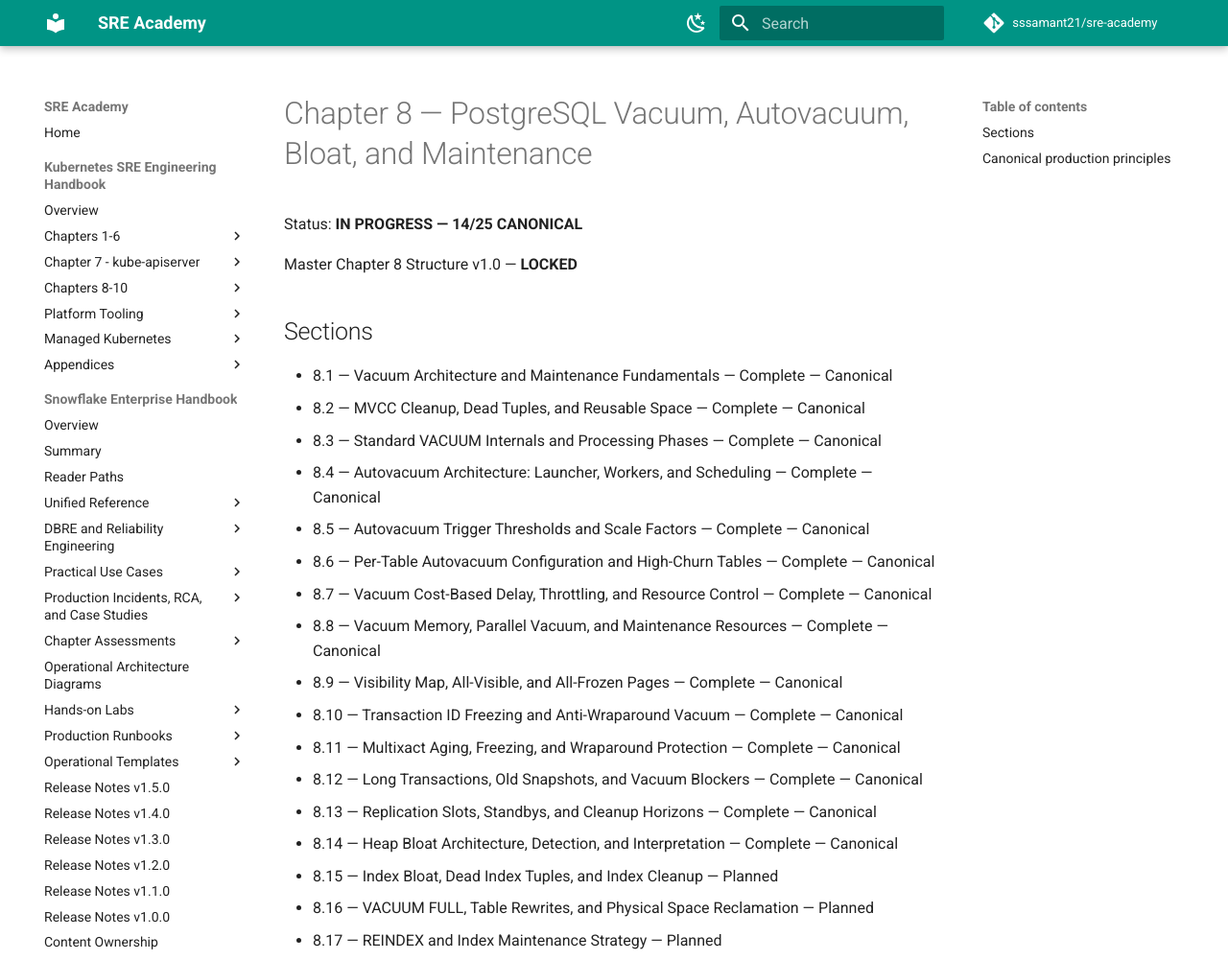
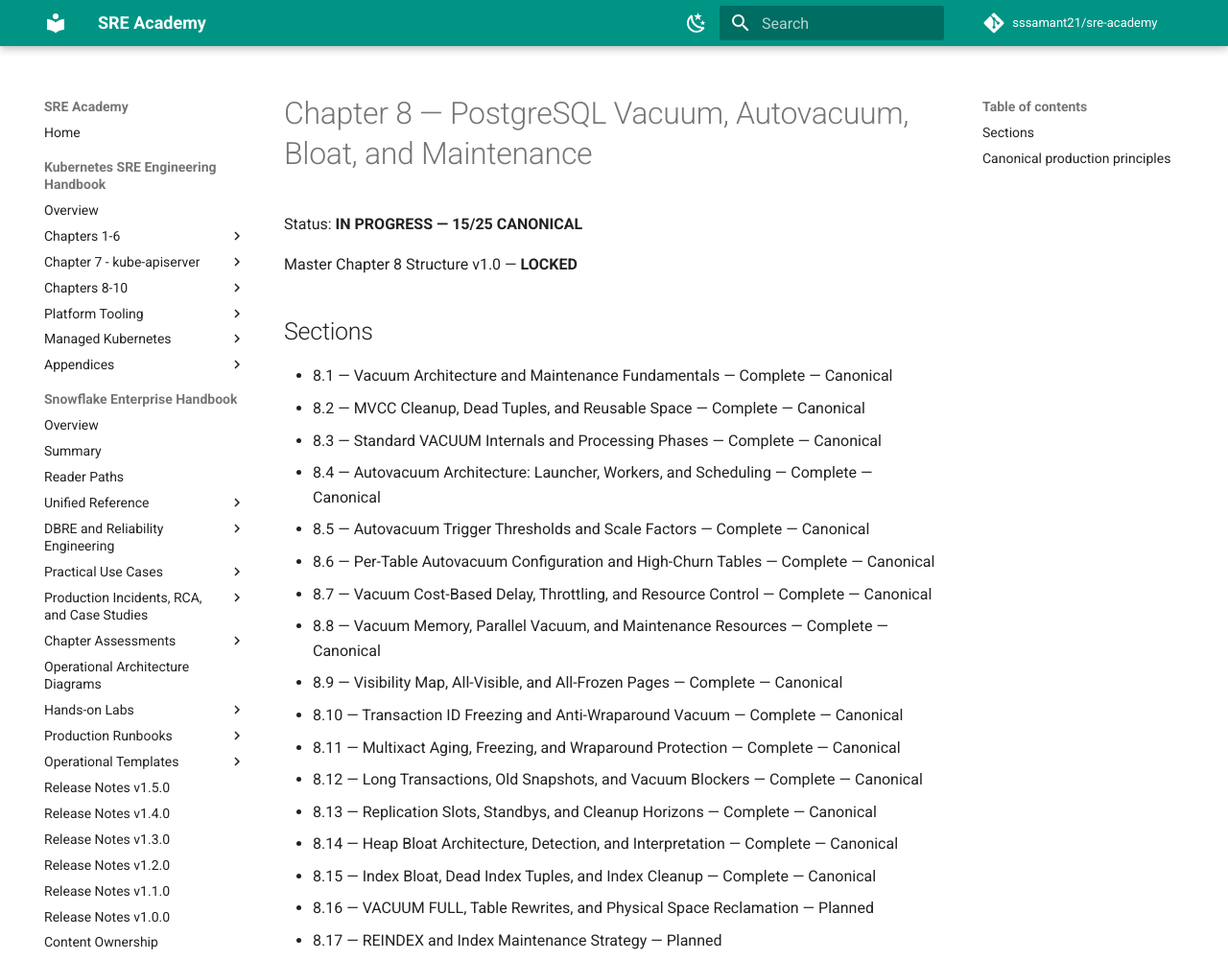
Before and after one commit to sssamant21/sre-academy, an MkDocs documentation site: the page built from docs/books/postgresql-sre-dbre-handbook/chapter-08/index.md, in a window 1280 px wide and 1400 px high. Shown: the top 1001 px of the window at 96% size. Built offline with MkDocs 1.6.1 and Material for MkDocs 9.7.7, drawn with Linux system fonts in a browser that asks for light colours; comment, search, counter and statistics services are not loaded.

Commit message:
docs(postgres): advance chapter 8 to 15 of 25 canonical

```diff
--- a/docs/books/postgresql-sre-dbre-handbook/chapter-08/index.md
+++ b/docs/books/postgresql-sre-dbre-handbook/chapter-08/index.md
@@ -1,6 +1,6 @@
 # Chapter 8 — PostgreSQL Vacuum, Autovacuum, Bloat, and Maintenance
 
-Status: **IN PROGRESS — 14/25 CANONICAL**
+Status: **IN PROGRESS — 15/25 CANONICAL**
 
 Master Chapter 8 Structure v1.0 — **LOCKED**
 
@@ -20,7 +20,7 @@
 - 8.12 — Long Transactions, Old Snapshots, and Vacuum Blockers — Complete — Canonical
 - 8.13 — Replication Slots, Standbys, and Cleanup Horizons — Complete — Canonical
 - 8.14 — Heap Bloat Architecture, Detection, and Interpretation — Complete — Canonical
-- 8.15 — Index Bloat, Dead Index Tuples, and Index Cleanup — Planned
+- 8.15 — Index Bloat, Dead Index Tuples, and Index Cleanup — Complete — Canonical
 - 8.16 — VACUUM FULL, Table Rewrites, and Physical Space Reclamation — Planned
 - 8.17 — REINDEX and Index Maintenance Strategy — Planned
 - 8.18 — ANALYZE, Planner Statistics, and Autovacuum Integration — Planned
```
